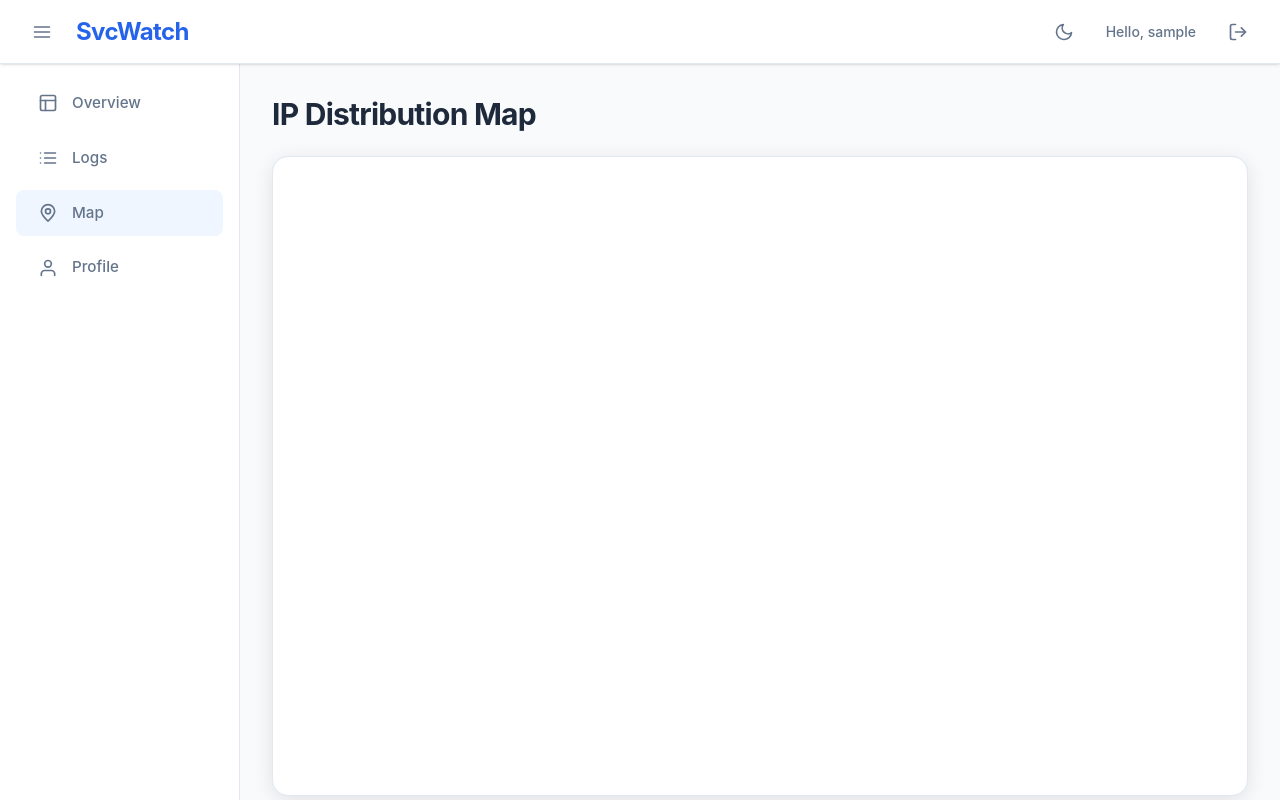
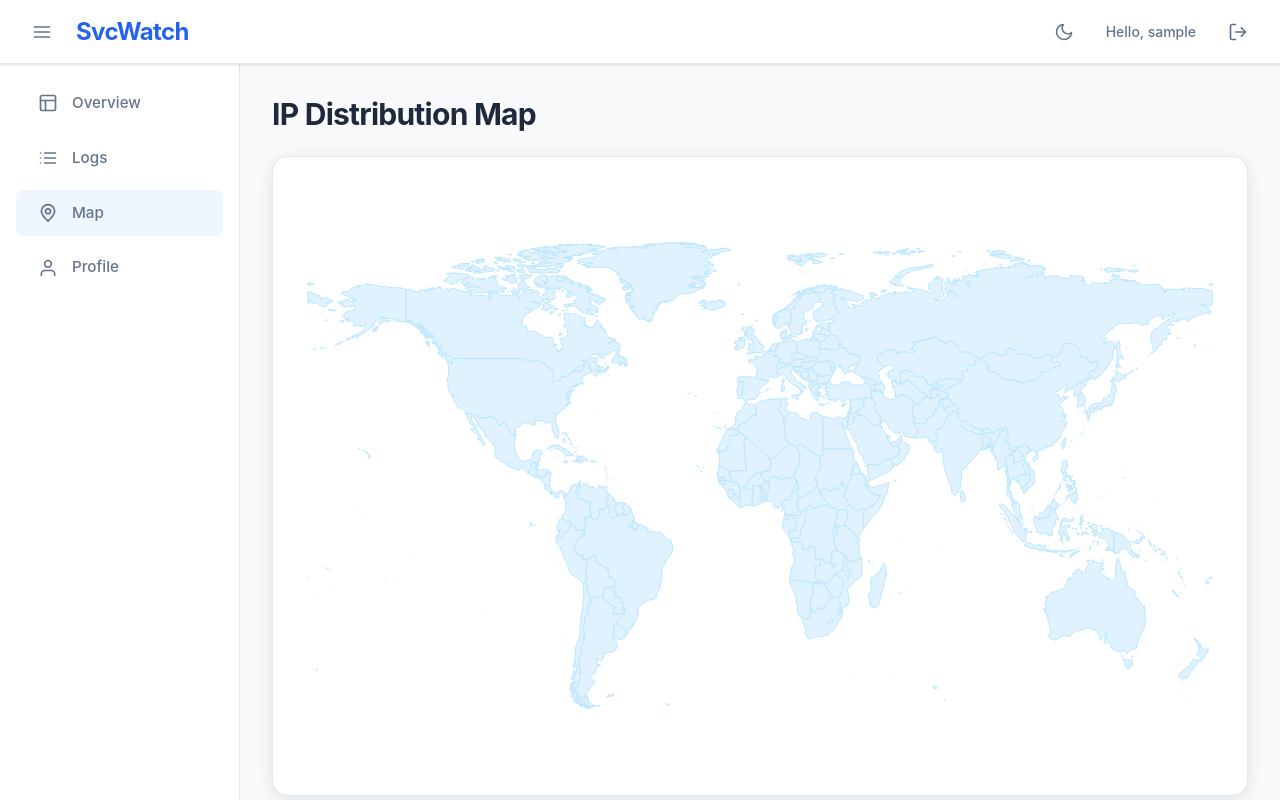
Before and after one commit to brettoak/SvcWatch, a Vue app in the folder frontend/: page /map in a window 1280 px wide. Built offline with nearby package versions, Linux system fonts and the light colour scheme; no server answers; sample sign-in values are in the browser's storage; the HTML template or start-up script is replaced by a standard one.

Commit message:
Update GeoMap.vue

```diff
--- a/frontend/src/views/GeoMap.vue
+++ b/frontend/src/views/GeoMap.vue
@@ -25,6 +25,7 @@ use([
 
 const themeStore = useThemeStore()
 const loading = ref(true)
+const mapLoaded = ref(false)
 const geoData = ref<GeoDistributionItem[]>([])
 
 const fetchGeoData = async () => {
@@ -50,6 +51,7 @@ onMounted(async () => {
     const res = await fetch('/world.json')
     const worldJson = await res.json()
     echarts.registerMap('world', worldJson)
+    mapLoaded.value = true
   } catch (err) {
     console.error('Failed to load world.json', err)
   }
@@ -77,6 +79,7 @@ const option = computed(() => {
     geo: {
       map: 'world',
       roam: true,
+      zoom: 1.2,
       label: {
         emphasis: {
           show: false
@@ -84,11 +87,12 @@ const option = computed(() => {
       },
       itemStyle: {
         normal: {
-          areaColor: themeStore.isDark ? '#323c48' : '#e2e8f0',
-          borderColor: themeStore.isDark ? '#111' : '#fff'
+          areaColor: themeStore.isDark ? '#1e293b' : '#e0f2fe',
+          borderColor: themeStore.isDark ? '#0f172a' : '#bae6fd',
+          borderWidth: 1,
         },
         emphasis: {
-          areaColor: themeStore.isDark ? '#2a333d' : '#cbd5e1'
+          areaColor: themeStore.isDark ? '#334155' : '#bae6fd'
         }
       }
     },
@@ -99,7 +103,7 @@ const option = computed(() => {
         coordinateSystem: 'geo',
         data: data,
         symbolSize: (val: any) => {
-          return Math.max((val[2] / maxCount) * 20, 5)
+          return Math.max((val[2] / maxCount) * 25, 8)
         },
         showEffectOn: 'render',
         rippleEffect: {
@@ -115,9 +119,9 @@ const option = computed(() => {
         },
         itemStyle: {
           normal: {
-            color: '#3b82f6',
-            shadowBlur: 10,
-            shadowColor: '#3b82f6'
+            color: themeStore.isDark ? '#06b6d4' : '#3b82f6', // Cyan in dark, Blue in light
+            shadowBlur: 15,
+            shadowColor: themeStore.isDark ? '#22d3ee' : '#60a5fa'
           }
         },
         zlevel: 1
@@ -134,10 +138,13 @@ const option = computed(() => {
     </div>
 
     <div class="flex-1 bg-bg-secondary rounded-2xl shadow-card border border-border-color p-4 relative overflow-hidden">
-      <div v-if="loading" class="absolute inset-0 flex items-center justify-center bg-bg-secondary/50 backdrop-blur-sm z-10">
-        <span class="text-text-secondary font-bold">Loading map data...</span>
+      <div v-if="loading || !mapLoaded" class="absolute inset-0 flex items-center justify-center bg-bg-secondary/50 backdrop-blur-sm z-10">
+        <div class="flex flex-col items-center gap-3">
+          <div class="w-8 h-8 border-4 border-primary-blue border-t-transparent rounded-full animate-spin"></div>
+          <span class="text-text-secondary font-bold tracking-widest uppercase text-xs">Initializing Map...</span>
+        </div>
       </div>
-      <v-chart class="w-full h-full" :option="option" :autoresize="true" />
+      <v-chart v-if="mapLoaded" class="w-full h-full" :option="option" :autoresize="true" />
     </div>
   </div>
 </template>
```
